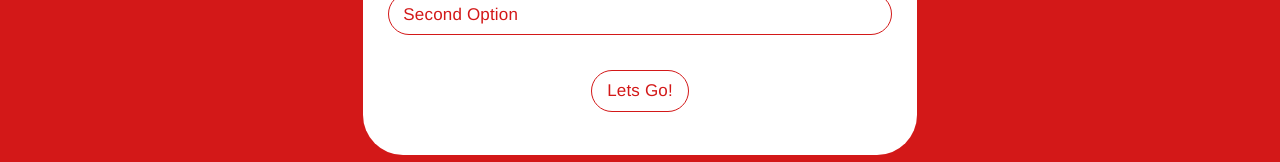
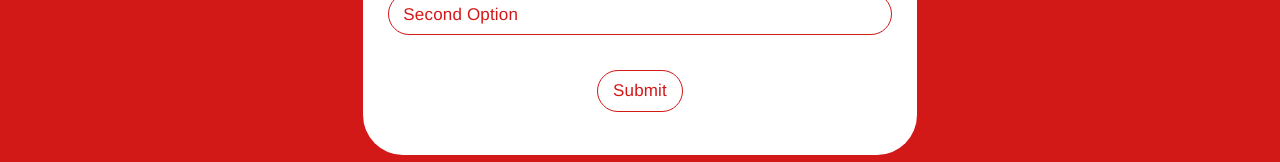
Before and after one commit to yogev83/dm, a React (Create React App) app: page / in a window 1280 px wide. Shown: the part 531-693 px from the top of the page. Built offline with nearby package versions, Linux system fonts and the light colour scheme.

Commit message:
Add files via upload

```diff
--- a/src/stoper/stoper.css
+++ b/src/stoper/stoper.css
@@ -28,6 +28,6 @@
   }
 
   .stoper .bar .timeleft.shrinking {
-    transition: width 2s linear;
+    transition: width 2222222s linear;
     width: 0;
   }
--- a/src/welcome/welcome.js
+++ b/src/welcome/welcome.js
@@ -4,14 +4,19 @@ import "./welcome.css";
 
 export function Welcome({ onStart }) {
   const [state, setState] = React.useState([]);
+  const [getReady, setGetReady] = React.useState(false);
   const [error, setError] = React.useState("");
 
-  const onStartClick = React.useCallback(() => {
+  const onSubmit = React.useCallback(() => {
     if (state[0] && state[1]) {
-      onStart(state);
+      setGetReady(true);
     } else {
       setError("Both options are required!");
     }
+  }, [state]);
+
+  const onStartClick = React.useCallback(() => {
+    onStart(state);
   }, [onStart, state]);
 
   const onChange = (id, e) => {
@@ -27,6 +32,16 @@ export function Welcome({ onStart }) {
   return (
     <div className="welcome">
       <form>
+        {getReady ? (
+          <>
+            <h1>
+              Now clear your mind and just <br /> choose as quickly as possible
+            </h1>
+            <h1>Ready?...</h1>
+            <button onClick={onStartClick}>Let's Go!</button>
+          </>
+        ) : (
+          <>
             <h1>
               What options do you want <br /> to choose between?
             </h1>
@@ -50,8 +65,10 @@ export function Welcome({ onStart }) {
               />
               <label>Second Option</label>
             </div>
-        <button onClick={onStartClick}>Lets Go!</button>
+            <button onClick={onSubmit}>Submit</button>
             <p className="error">{error}</p>
+          </>
+        )}
       </form>
     </div>
   );
```
Lines whose indentation alone changed are shown as unchanged.
